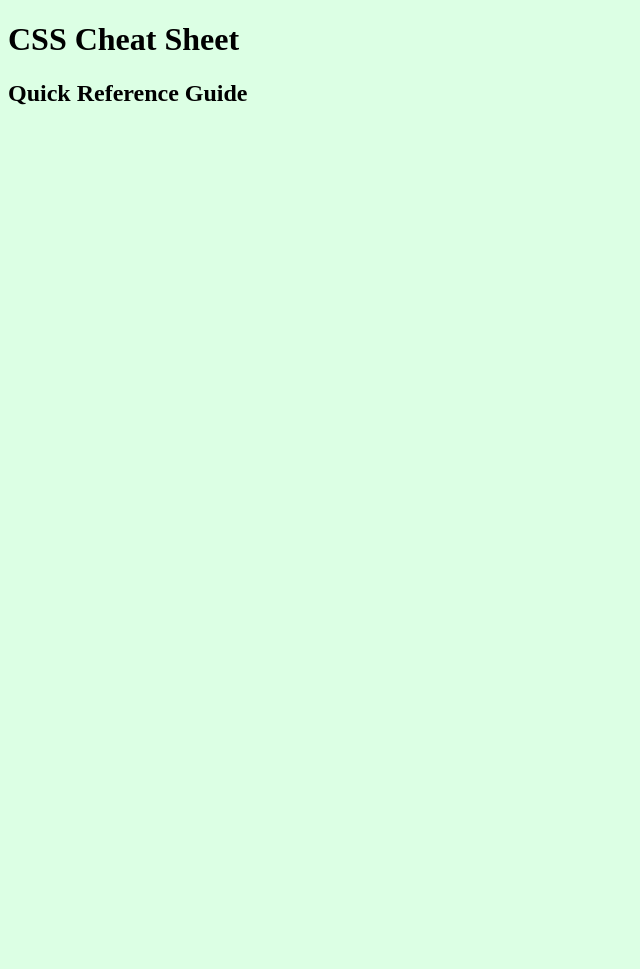
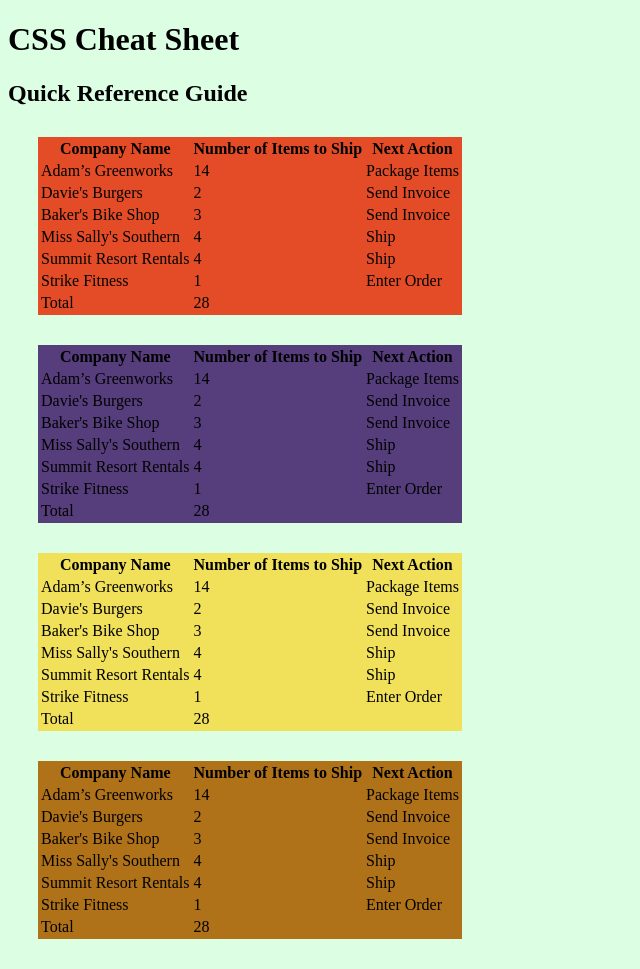
Before and after one commit to KrystalJean/Cheat-Sheet, a plain HTML site: page index.html in a window 1280 px wide. Shown: the whole page, without its empty margins (0-640 px from the left). Before the commit the page ends 800 px from the top, so only its background shows below. Drawn offline with Linux system fonts and the light colour scheme.

Commit message:
Added in table templates for HTML, CSS, JS, Java

```diff
--- a/index.html
+++ b/index.html
@@ -16,16 +16,203 @@
            <h2 class="mainTitle">Quick Reference Guide</h2>
        </header>
 
-       <table id="htmlTable"></table>
+
+
+       <container id="tableCollection">
+
+       <!-- HTML Reference Table-->
+
+       <table id="htmlTable">
+        <tbody>
+            <thead>
+          <tr>
+            <th scope="col">Company Name</th>
+            <th scope="col">Number of Items to Ship</th>
+            <th scope="col">Next Action</th>
+          </tr>
+          </thead>
+          <tr>
+            <td>Adam’s Greenworks</td>
+            <td>14</td>
+            <td colspan = "2">Package Items</td>
+          </tr>
+            <td>Davie's Burgers</td>
+          <td>2</td>
+          <td>Send Invoice</td>
+        </tr>
+        <tr>
+          <td>Baker's Bike Shop</td>
+          <td>3</td>
+          <td>Send Invoice</td>
+        </tr>
+        <tr>
+          <td>Miss Sally's Southern</td>
+          <td>4</td>
+          <td>Ship</td>
+        </tr>
+        <tr>
+          <td>Summit Resort Rentals</td>
+          <td>4</td>
+          <td>Ship</td>
+        </tr>
+        <tr>
+          <td>Strike Fitness</td>
+          <td>1</td>
+          <td>Enter Order</td>
+        </tr>
+        </tbody>
+        <tfoot>
+          <td>Total</td>
+          <td>28</td>
+        </tfoot>
+        </table>
+
+
+       <!-- CSS Reference Table-->
 
        <table id="cssTable">
 
-       </table>
+        <tbody>
+          <thead>
+        <tr>
+          <th scope="col">Company Name</th>
+          <th scope="col">Number of Items to Ship</th>
+          <th scope="col">Next Action</th>
+        </tr>
+        </thead>
+        <tr>
+          <td>Adam’s Greenworks</td>
+          <td>14</td>
+          <td colspan = "2">Package Items</td>
+        </tr>
+          <td>Davie's Burgers</td>
+        <td>2</td>
+        <td>Send Invoice</td>
+      </tr>
+      <tr>
+        <td>Baker's Bike Shop</td>
+        <td>3</td>
+        <td>Send Invoice</td>
+      </tr>
+      <tr>
+        <td>Miss Sally's Southern</td>
+        <td>4</td>
+        <td>Ship</td>
+      </tr>
+      <tr>
+        <td>Summit Resort Rentals</td>
+        <td>4</td>
+        <td>Ship</td>
+      </tr>
+      <tr>
+        <td>Strike Fitness</td>
+        <td>1</td>
+        <td>Enter Order</td>
+      </tr>
+      </tbody>
+      <tfoot>
+        <td>Total</td>
+        <td>28</td>
+      </tfoot>
+      </table>
 
-       <table id="jsTable"></table>
 
-    <table id="javaTable"></table>
 
+
+    <!-- JavaScript Reference Table-->
+
+    <table id="jsTable">
+        <tbody>
+            <thead>
+          <tr>
+            <th scope="col">Company Name</th>
+            <th scope="col">Number of Items to Ship</th>
+            <th scope="col">Next Action</th>
+          </tr>
+          </thead>
+          <tr>
+            <td>Adam’s Greenworks</td>
+            <td>14</td>
+            <td colspan = "2">Package Items</td>
+          </tr>
+            <td>Davie's Burgers</td>
+          <td>2</td>
+          <td>Send Invoice</td>
+        </tr>
+        <tr>
+          <td>Baker's Bike Shop</td>
+          <td>3</td>
+          <td>Send Invoice</td>
+        </tr>
+        <tr>
+          <td>Miss Sally's Southern</td>
+          <td>4</td>
+          <td>Ship</td>
+        </tr>
+        <tr>
+          <td>Summit Resort Rentals</td>
+          <td>4</td>
+          <td>Ship</td>
+        </tr>
+        <tr>
+          <td>Strike Fitness</td>
+          <td>1</td>
+          <td>Enter Order</td>
+        </tr>
+        </tbody>
+        <tfoot>
+          <td>Total</td>
+          <td>28</td>
+        </tfoot>
+        </table>
+
+    <!-- Java Reference Table-->
+
+    <table id="javaTable">
+        <tbody>
+            <thead>
+          <tr>
+            <th scope="col">Company Name</th>
+            <th scope="col">Number of Items to Ship</th>
+            <th scope="col">Next Action</th>
+          </tr>
+          </thead>
+          <tr>
+            <td>Adam’s Greenworks</td>
+            <td>14</td>
+            <td colspan = "2">Package Items</td>
+          </tr>
+            <td>Davie's Burgers</td>
+          <td>2</td>
+          <td>Send Invoice</td>
+        </tr>
+        <tr>
+          <td>Baker's Bike Shop</td>
+          <td>3</td>
+          <td>Send Invoice</td>
+        </tr>
+        <tr>
+          <td>Miss Sally's Southern</td>
+          <td>4</td>
+          <td>Ship</td>
+        </tr>
+        <tr>
+          <td>Summit Resort Rentals</td>
+          <td>4</td>
+          <td>Ship</td>
+        </tr>
+        <tr>
+          <td>Strike Fitness</td>
+          <td>1</td>
+          <td>Enter Order</td>
+        </tr>
+        </tbody>
+        <tfoot>
+          <td>Total</td>
+          <td>28</td>
+        </tfoot>
+        </table>
+    </container>
 
 
         <script src="" async defer></script>
--- a/resources/style.css
+++ b/resources/style.css
@@ -1,5 +1,13 @@
 body {
     background-color: #dcffe4;
+}
+
+#tableCollection {
+
+}
+
+table {
+    margin: 30px;
 }
 
 #cssTable {
@@ -7,8 +15,7 @@ body {
 }
 
 
-/*to add more language tables start here...
-find coordinating GitHub colors @ https://github.com/ozh/github-colors/blob/master/colors.json*/
+
 #htmlTable {
     background-color: #e34c26;
 }
@@ -20,3 +27,8 @@ find coordinating GitHub colors @ https://github.com/ozh/github-colors/blob/mast
 #javaTable {
     background-color: #b07219;
 }
+
+
+/* To add more language tables start here...
+Find coordinating GitHub colors
+@ https://github.com/ozh/github-colors/blob/master/colors.json*/
```
